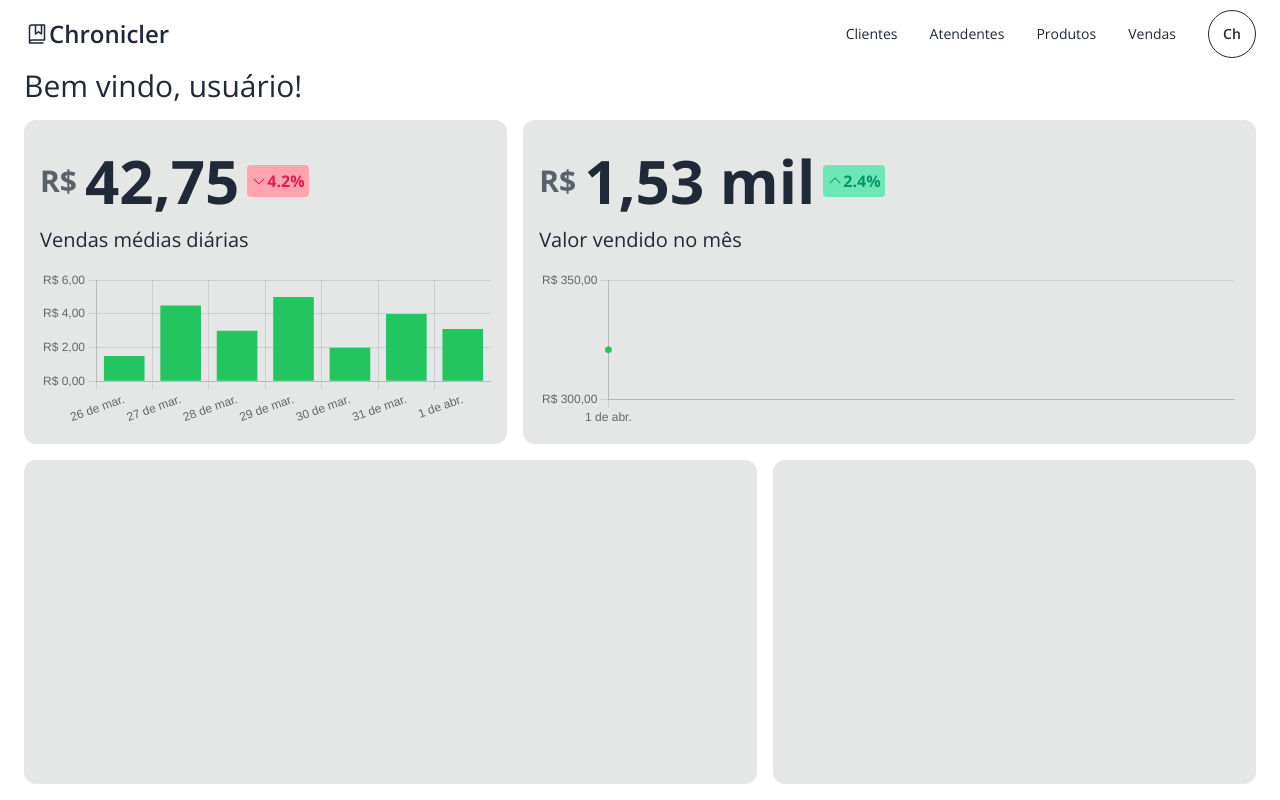
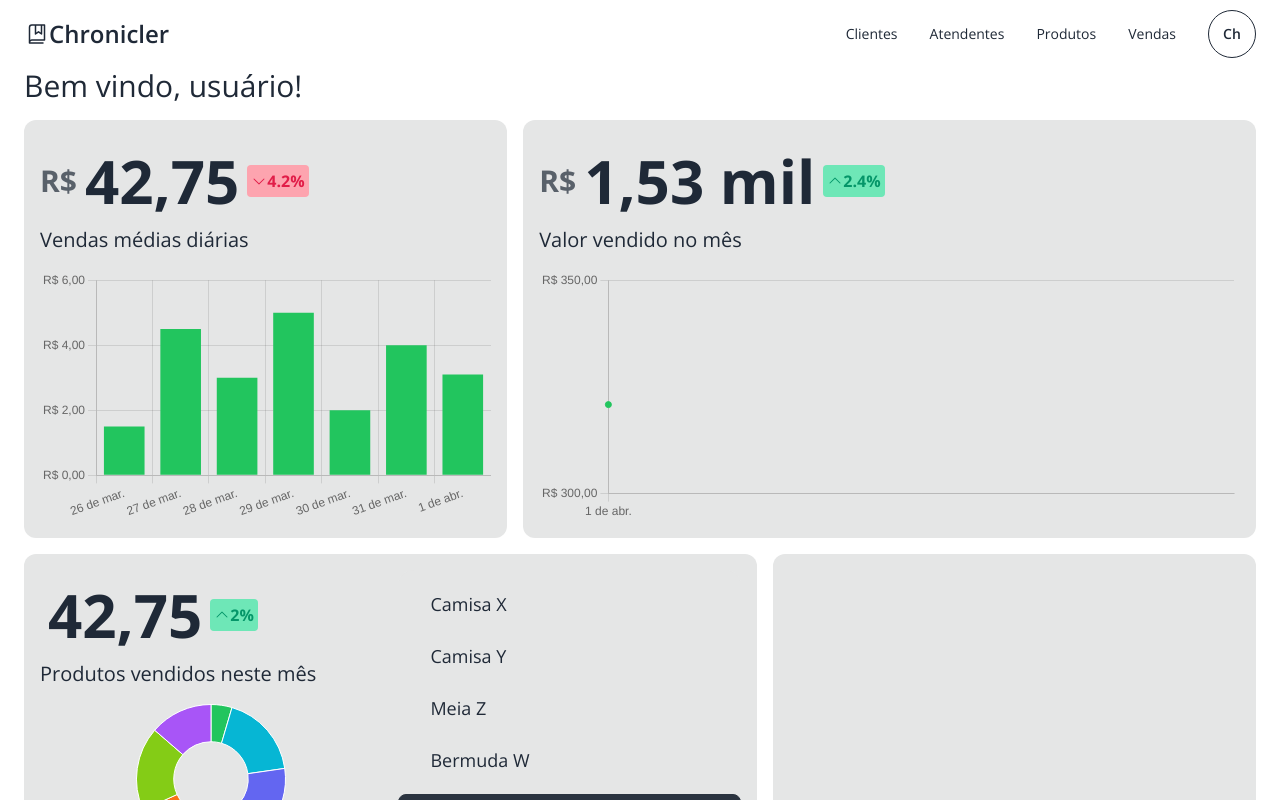
Before and after one commit to chronicler-org/web, a Next.js app: page /dashboard in a window 1280 px wide. Shown: the top 800 px of the page. Built offline with nearby package versions, Linux system fonts and the light colour scheme.

Commit message:
feat(app): add Orders this Month metric

```diff
--- a/src/app/(routes)/(private)/dashboard/page.tsx
+++ b/src/app/(routes)/(private)/dashboard/page.tsx
@@ -1,16 +1,17 @@
 'use client';
 
 import AverageDailySales from '@/app/components/average-daily-sales';
+import OrdersThisMonth from '@/app/components/orders-this-month';
 import SalesThisMonth from '@/app/components/sales-this-month';
 
 const Page = () => {
   return (
     <>
       <h2 className='text-3xl'>Bem vindo, usuário!</h2>
-      <section className='grid flex-1 grow grid-cols-1 grid-rows-4 gap-4 py-4 lg:grid-cols-5 lg:grid-rows-2 [&>div]:flex [&>div]:flex-col [&>div]:rounded-xl [&>div]:bg-base-300 [&>div]:p-4'>
+      <section className='flex flex-1 flex-col gap-4 py-4 lg:grid lg:grid-cols-5 lg:grid-rows-2 [&>div]:flex [&>div]:flex-col [&>div]:rounded-xl [&>div]:bg-base-300 [&>div]:p-4'>
         <AverageDailySales className='lg:col-span-2' />
         <SalesThisMonth className='lg:col-span-3' />
-        <div className='lg:col-span-3' />
+        <OrdersThisMonth className='lg:col-span-3' />
         <div className='lg:col-span-2' />
       </section>
     </>
```
